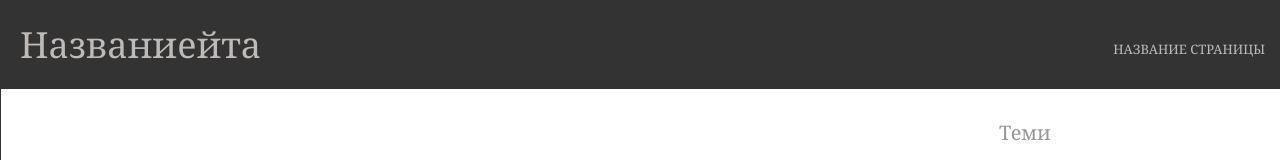
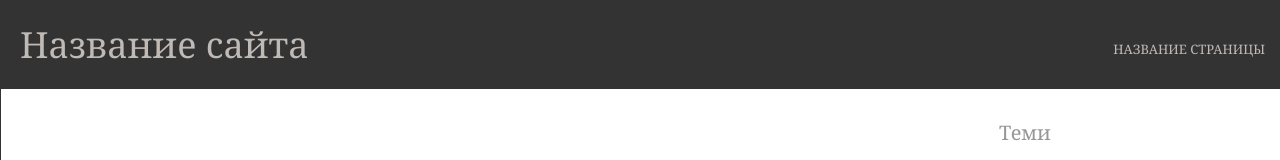
Before and after one commit to fizik888/Diplom, a plain HTML site: page index.html in a window 1280 px wide. Shown: the top 160 px of the page. Drawn offline with nearby package versions, Linux system fonts and the light colour scheme; some packages are replaced by stand-ins of ours.

Commit message:
Update index.html
Co-Authored-By: alphastr1ke <alphastr1ke@users.noreply.github.com>

```diff
--- a/index.html
+++ b/index.html
@@ -12,7 +12,7 @@
 <body>
   <header id="header" class="clear">
     <div id="hgroup">
-      <h1><a href="#">Названиейта</a></h1>
+      <h1><a href="#">Название сайта</a></h1>
     </div>
     <nav>
       <ul>
```
